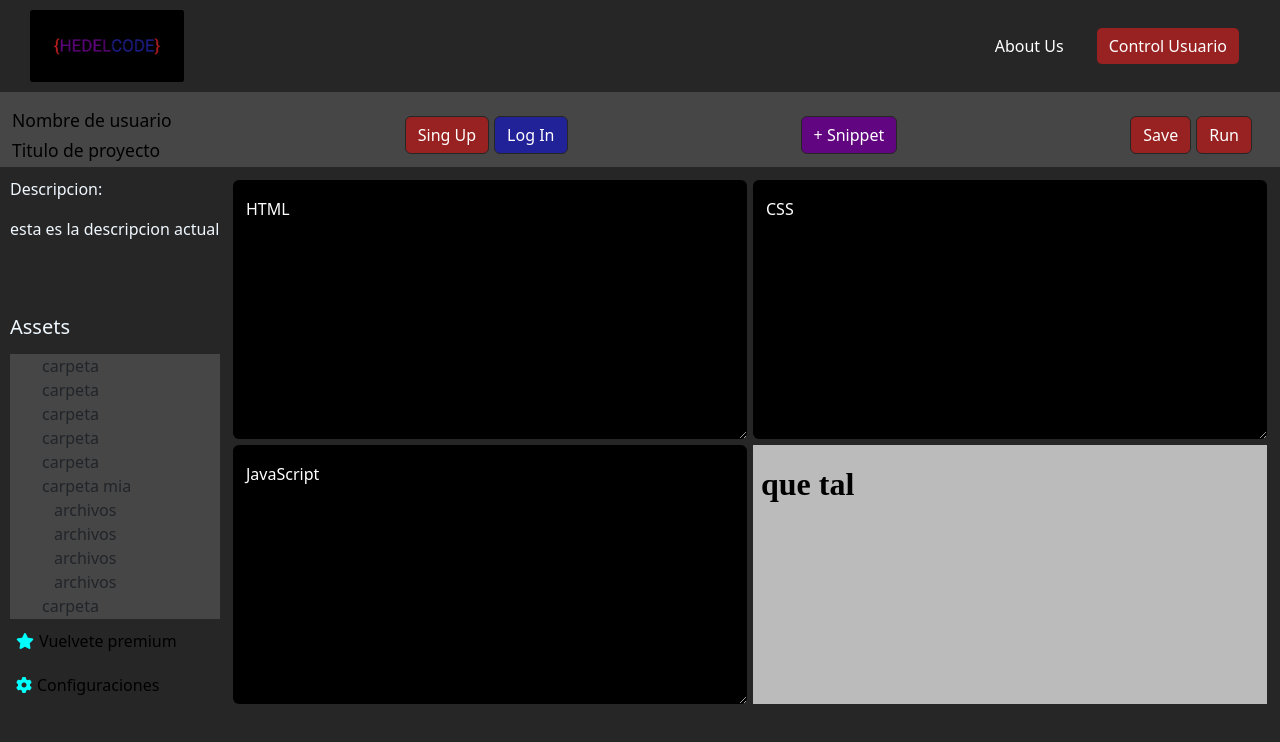
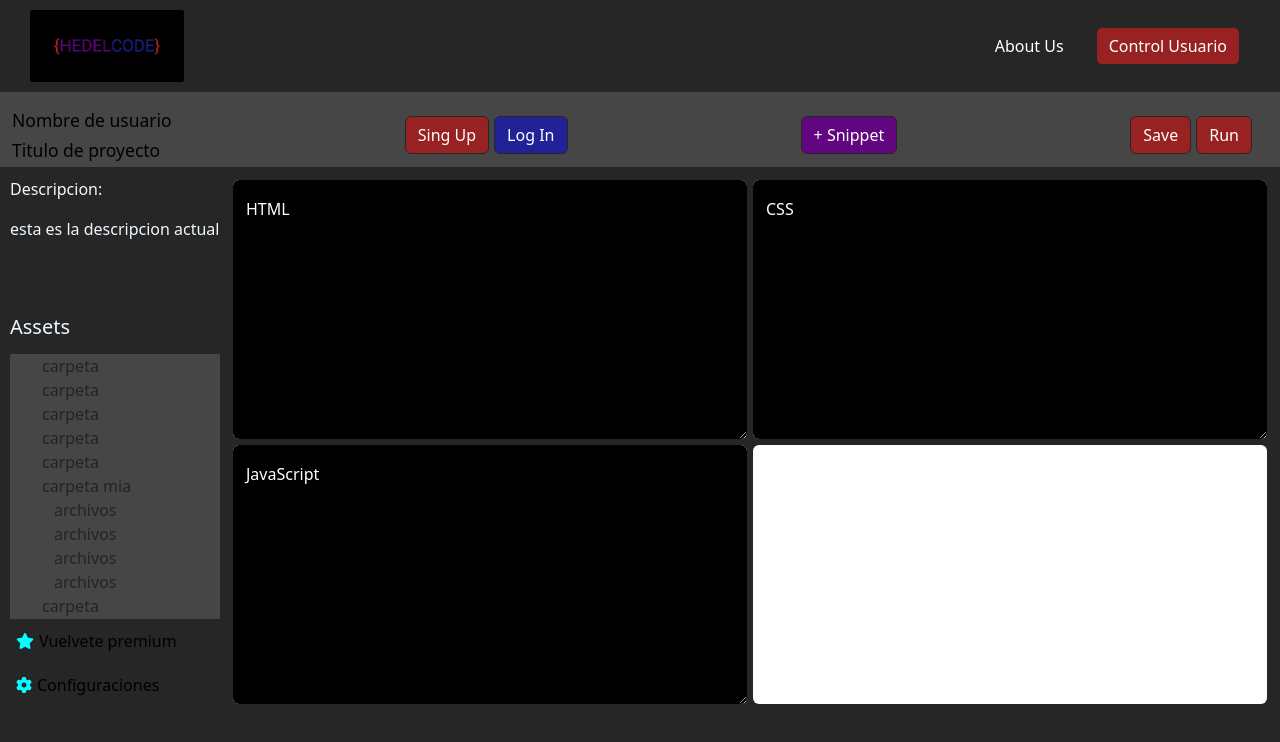
Before and after one commit to henry10110/HedelCode-frontend, an Angular app in the folder HedelCode/: page /inicio in a window 1280 px wide. Shown: the top 742 px of the page. Built offline with nearby package versions, Linux system fonts and the light colour scheme.

Commit message:
arreglo de la compilacion, completa

```diff
--- a/HedelCode/src/app/marco-trabajo/marco-principal/marco-principal.component.css
+++ b/HedelCode/src/app/marco-trabajo/marco-principal/marco-principal.component.css
@@ -62,7 +62,8 @@ textarea {
 
 .cuadro {
     margin: 3px;
-    border-radius: 3px;
+    border-radius: 6px;
+    background-color: #fff !important;
 }
 
 .btn {
--- a/HedelCode/src/app/marco-trabajo/marco-principal/marco-principal.component.html
+++ b/HedelCode/src/app/marco-trabajo/marco-principal/marco-principal.component.html
@@ -89,7 +89,7 @@
             </form>
 
             <div class="cuadro">
-                <iframe [srcdoc]="contenido" frameborder="0" width="100%" height="100%" style="background-color: #bbb;"></iframe>
+                <iframe id="iframeResult" frameborder="0" width="100%" height="100%"></iframe>
             </div>
 
 
--- a/HedelCode/src/app/marco-trabajo/marco-principal/marco-principal.component.ts
+++ b/HedelCode/src/app/marco-trabajo/marco-principal/marco-principal.component.ts
@@ -10,9 +10,9 @@ export class MarcoPrincipalComponent {
   codigoHTML: string = '';
   codigoCSS: string = '';
   codigoJS: string = '';
-  contenido = `<h1>que tal</h1>`;
+  contenido = '';
 
-  compilar(){
+  compilar() {
     this.contenido = `
       <html>
         <head>
@@ -24,6 +24,14 @@ export class MarcoPrincipalComponent {
         </body>
       </html>
     `;
+
+    // Encuentra el iframe en el DOM
+    const iframe = document.getElementById('iframeResult');
+
+    // Establece el atributo srcdoc del iframe con el contenido generado
+    if (iframe) {
+      (iframe as HTMLIFrameElement).srcdoc = this.contenido;
+    }
   }
 
 }
```
Lines whose indentation alone changed are shown as unchanged.
